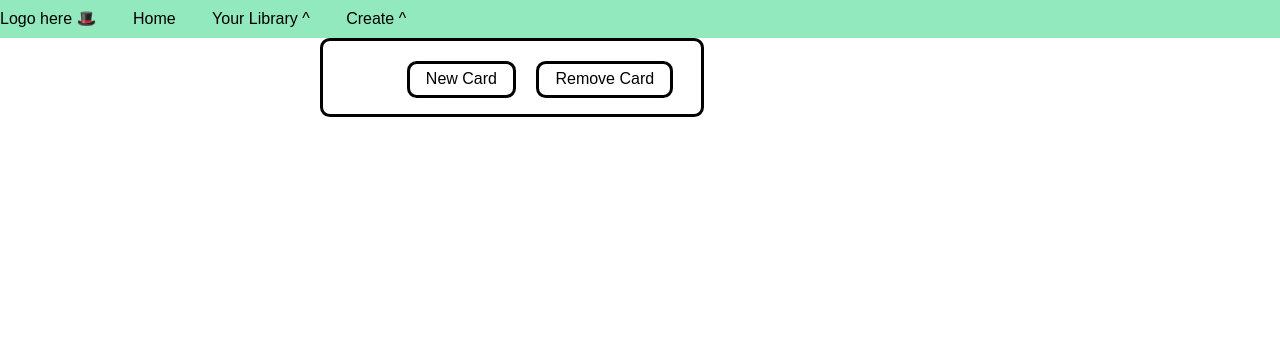
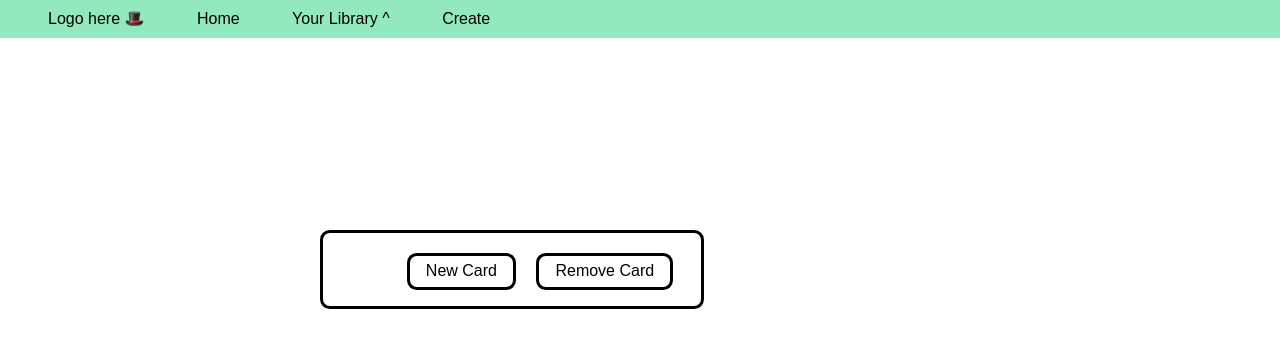
Before and after one commit to lpenaloza16/flash_card, a plain HTML site: page index.html in a window 1280 px wide. Drawn offline with Linux system fonts and the light colour scheme.

Commit message:
reworking
li's to a-hrefs links; added some text decorations to the links and rearranged the padding to margins

```diff
--- a/index.html
+++ b/index.html
@@ -11,10 +11,18 @@
 <body>
     <div id="background-foam-header">
         <ul id="nav-bar-parent">
-            <li class="nav-child">Logo here 🎩</li>
-            <li class="nav-child">Home</li>
-            <li class="nav-child">Your Library ^ </li>
-            <li class="nav-child">Create ^</li>
+            <li class="nav-child">
+                <a class="link_dec" href="">Logo here 🎩</a>
+            </li>
+            <li class="nav-child">
+                <a class="link_dec" href="http://">Home</a>
+            </li>
+            <li class="nav-child">
+                <a class="link_dec" href="http://">Your Library ^</a>
+            </li>
+            <li class="nav-child">
+                <a class="link_dec" href="http://">Create</a>
+            </li>
 
         </ul>
     </div>
--- a/style.css
+++ b/style.css
@@ -4,6 +4,7 @@ body{
 }
 
 .card-container{
+    margin-top: 12rem;
     display: inline-block;
     margin-left: 25%;
     border: black solid 3px;
@@ -49,10 +50,18 @@ body{
    display: inline-block;
    font-family: Arial, Helvetica, sans-serif;
    font-weight: 500;
-   padding-right: 2rem;
+   /* padding-right: 2rem; */
+   margin-left: 3rem;
 }
 
 #nav-bar-parent{
     padding: 0;
     margin: 0;
 }
+
+.link_dec{
+    text-decoration: none;
+    color: black;
+    font-family: Arial, Helvetica, sans-serif;
+    font-weight: 500;
+}
```
